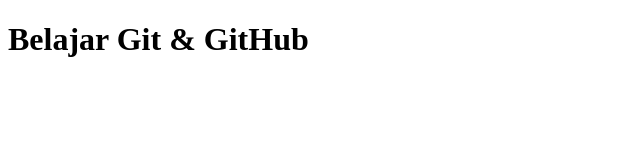
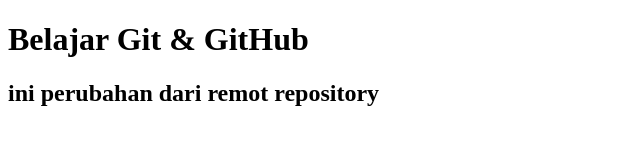
Before and after one commit to Firmansyah0415/belajar-git-github, a plain HTML site: page index.html in a window 1280 px wide. Shown: the whole page, without its empty margins (0-640 px from the left). Drawn offline with Linux system fonts and the light colour scheme.

Commit message:
menambahkan elemen baru di bawah h1

```diff
--- a/index.html
+++ b/index.html
@@ -9,6 +9,7 @@
 
 <body>
     <h1>Belajar Git & GitHub</h1>
+    <h2>ini perubahan dari remot repository</h2>
 </body>
 
 </html>
```
